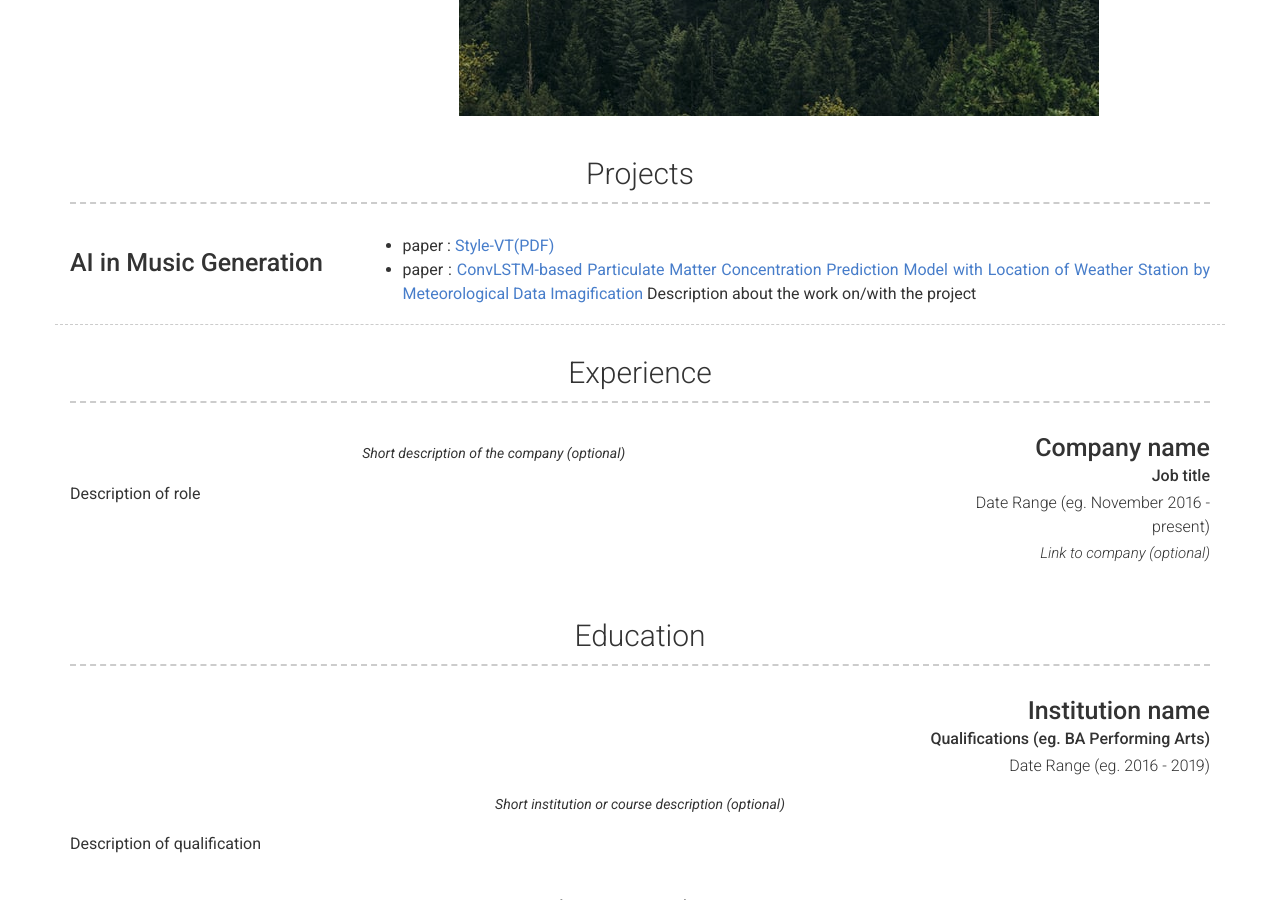
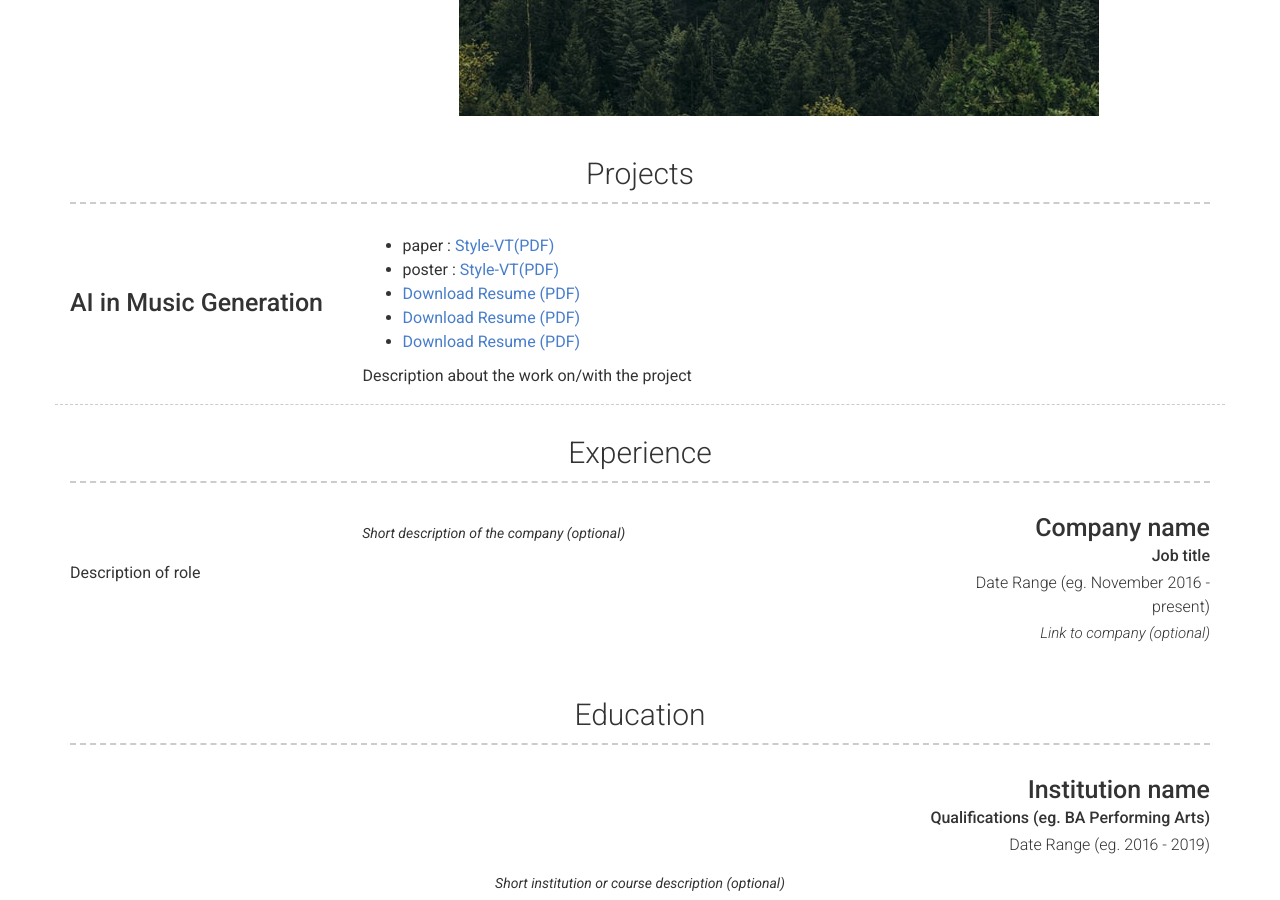
Before and after one commit to tim000519/tim000519.github.io, a Jekyll site: the page built from index.md, in a window 1280 px wide and 900 px high, scrolled down 772 px. Built offline with Jekyll 4.4.1, drawn with Linux system fonts in a browser that asks for light colours; nearby versions of some CDN libraries.

Commit message:
Update _config.yml

```diff
--- a/_config.yml
+++ b/_config.yml
@@ -82,7 +82,11 @@ content:
         #   Short overview of the project (optional)
         description: | # this will include new lines to allow paragraphs
           - paper : <a href="https://github.com/tim000519/tim000519.github.io//tree/main/pdf/style.pdf">Style-VT(PDF)</a>
-          - paper : <a href="google.com">ConvLSTM-based Particulate Matter Concentration Prediction Model with Location of Weather Station by Meteorological Data Imagification</a>
+          - poster : <a href="https://github.com/tim000519/tim000519.github.io//tree/main/pdf/stylePoster.pdf">Style-VT(PDF)</a>
+          - [Download Resume (PDF)](/docs/style.pdf)
+          - <a href="/docs/style.pdf" target="_blank">Download Resume (PDF)</a>
+          - <a href="/docs/style.pdf">Download Resume (PDF)</a>
+
           Description about the work on/with the project
   - title: Experience
     layout: list
```
